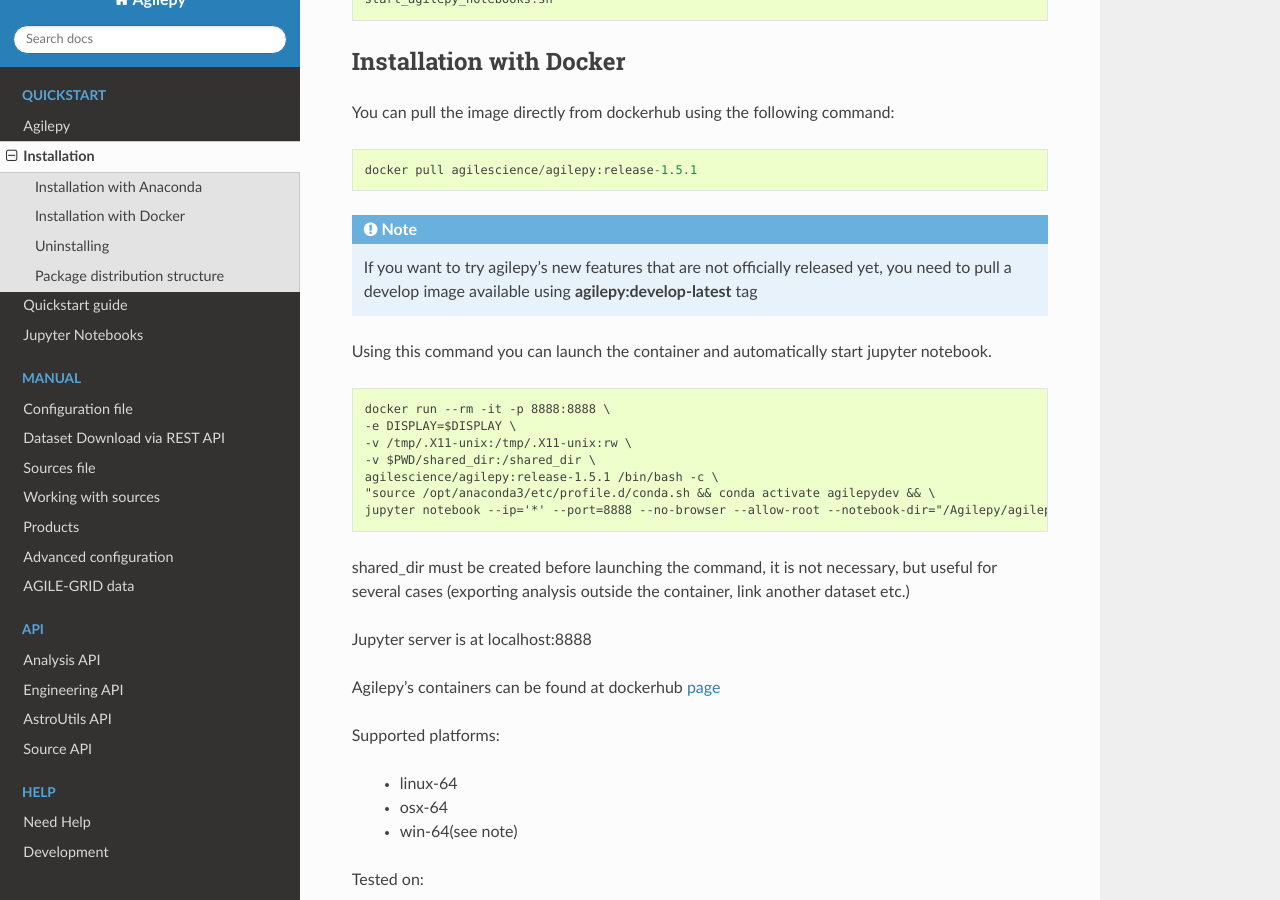
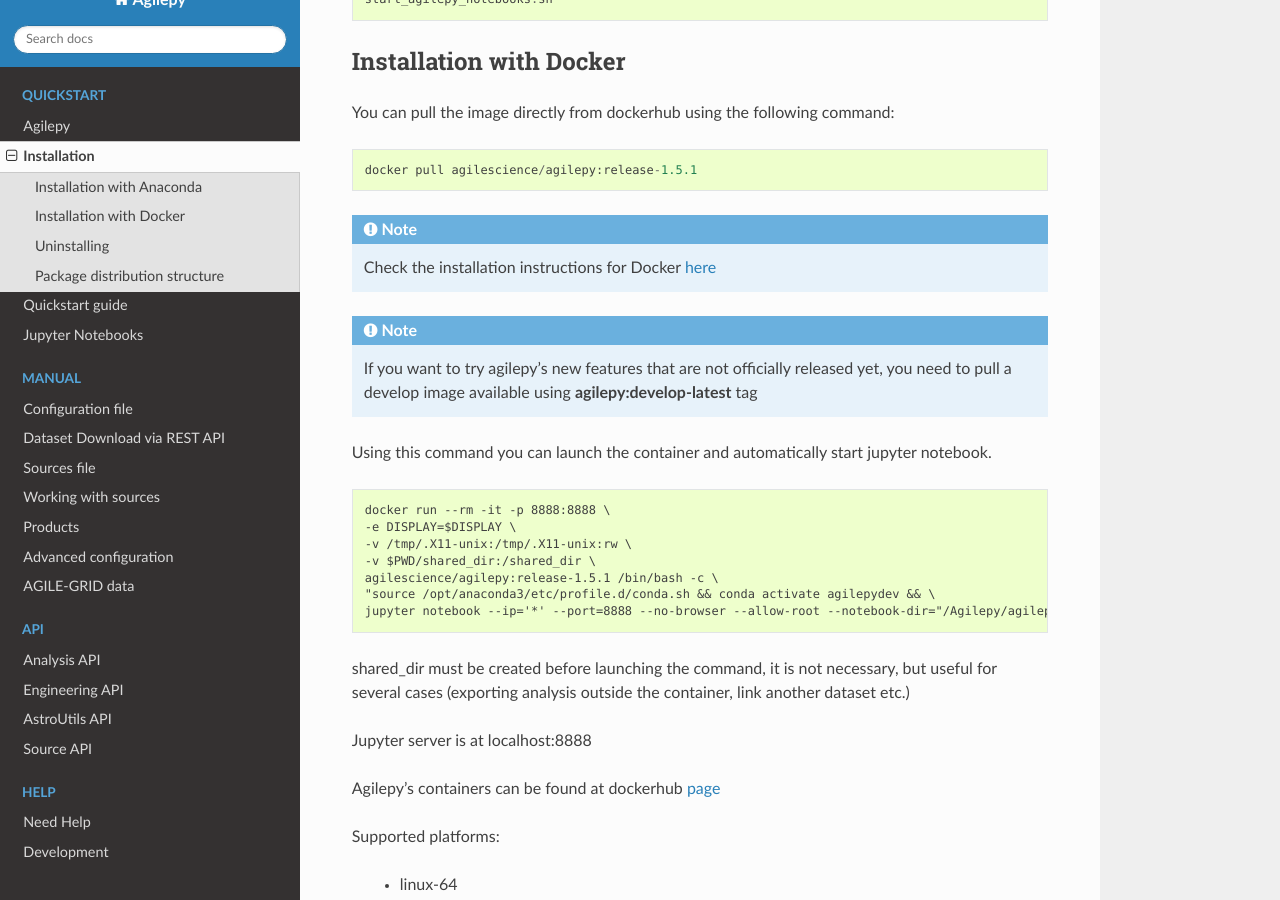
Before and after one commit to AGILESCIENCE/Agilepy, a Sphinx documentation site: the page built from docs/source/quickstart/installation.rst, in a window 1280 px wide and 900 px high, scrolled down 1615 px. Built offline with Sphinx 7.4.7 and the Read the Docs theme 2.0.0, drawn with Linux system fonts in a browser that asks for light colours.

Commit message:
add docker installation link

```diff
--- a/docs/source/quickstart/installation.rst
+++ b/docs/source/quickstart/installation.rst
@@ -71,6 +71,8 @@
 
     docker pull agilescience/agilepy:release-1.5.1
 
+.. note:: Check the installation instructions for Docker `here <https://docs.docker.com/get-docker/>`_
+
 .. note:: If you want to try agilepy’s new features that are not officially released yet, you need to
           pull a develop image available using **agilepy:develop-latest** tag
 
```
